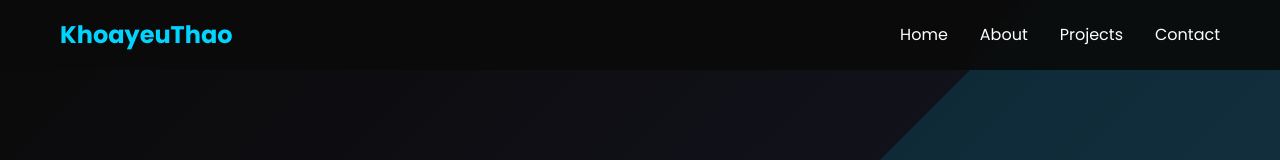
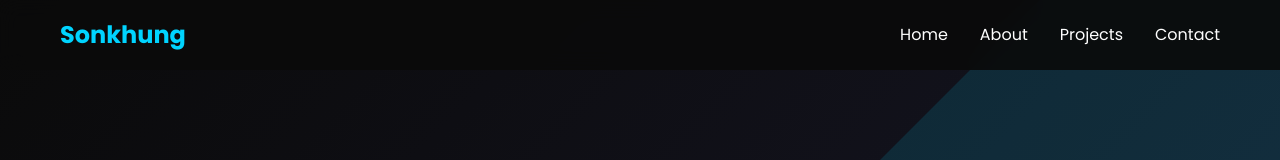
Before and after one commit to NguyenKhoa144/Portfolio_25, a plain HTML site: page index.html in a window 1280 px wide. Shown: the top 160 px of the page. Drawn offline with Linux system fonts and the light colour scheme; files whose address does not match are found by name.

Commit message:
4 commit

```diff
--- a/index.html
+++ b/index.html
@@ -14,7 +14,7 @@
     <!-- Header & Navigation -->
     <header class="header">
       <nav class="nav">
-        <div class="nav-brand">KhoayeuThao</div>
+        <div class="nav-brand">Sonkhung</div>
         <ul class="nav-menu">
           <li><a href="#home">Home</a></li>
           <li><a href="#about">About</a></li>
```
